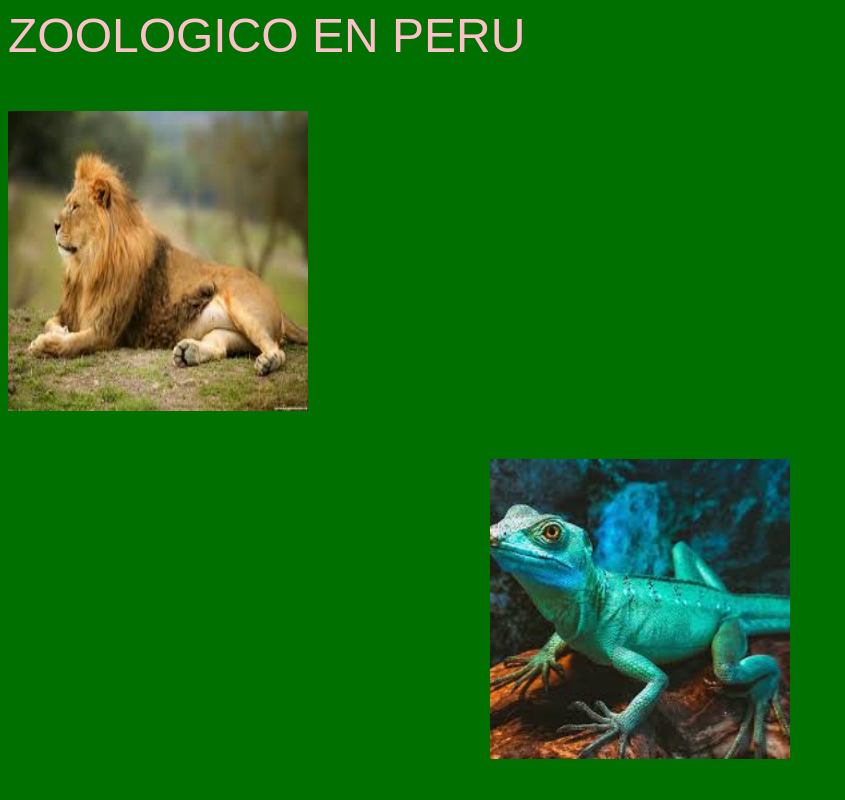
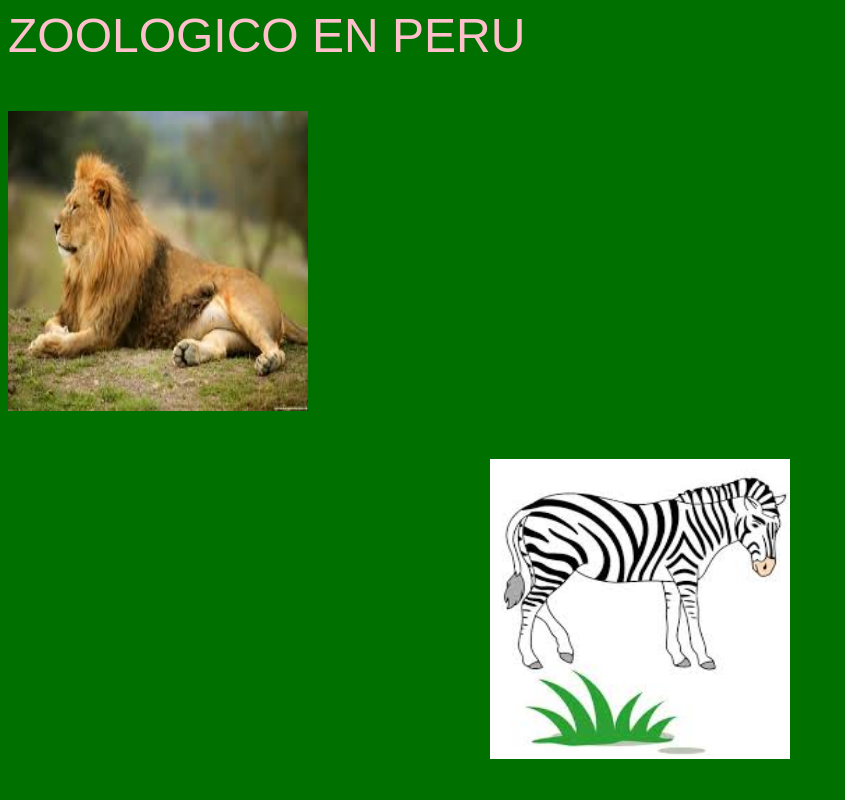
Before and after one commit to mabecita22/store10, a plain HTML site: page INDEX04.HTML in a window 1280 px wide. Shown: the top 800 px of the page, without its empty margins (0-845 px from the left). Drawn offline with Linux system fonts and the light colour scheme.

Commit message:
plantilla Prueba02

```diff
--- a/INDEX04.HTML
+++ b/INDEX04.HTML
@@ -9,7 +9,7 @@
 <img src="IMAGENES/LEON.jpg" height="300px" width="300px"/>
 </p>
 <p align="center">
-<img src="IMAGENES/IGUANA.jpg" height="300px" width="300px"/>
+<img src="IMAGENES/CEBRA.jpg" height="300px" width="300px"/>
 </p>
 <p align="RIGHT">
 <img src="IMAGENES/PEREZOSO.jpg" height="300px" width="300px"/>
```
